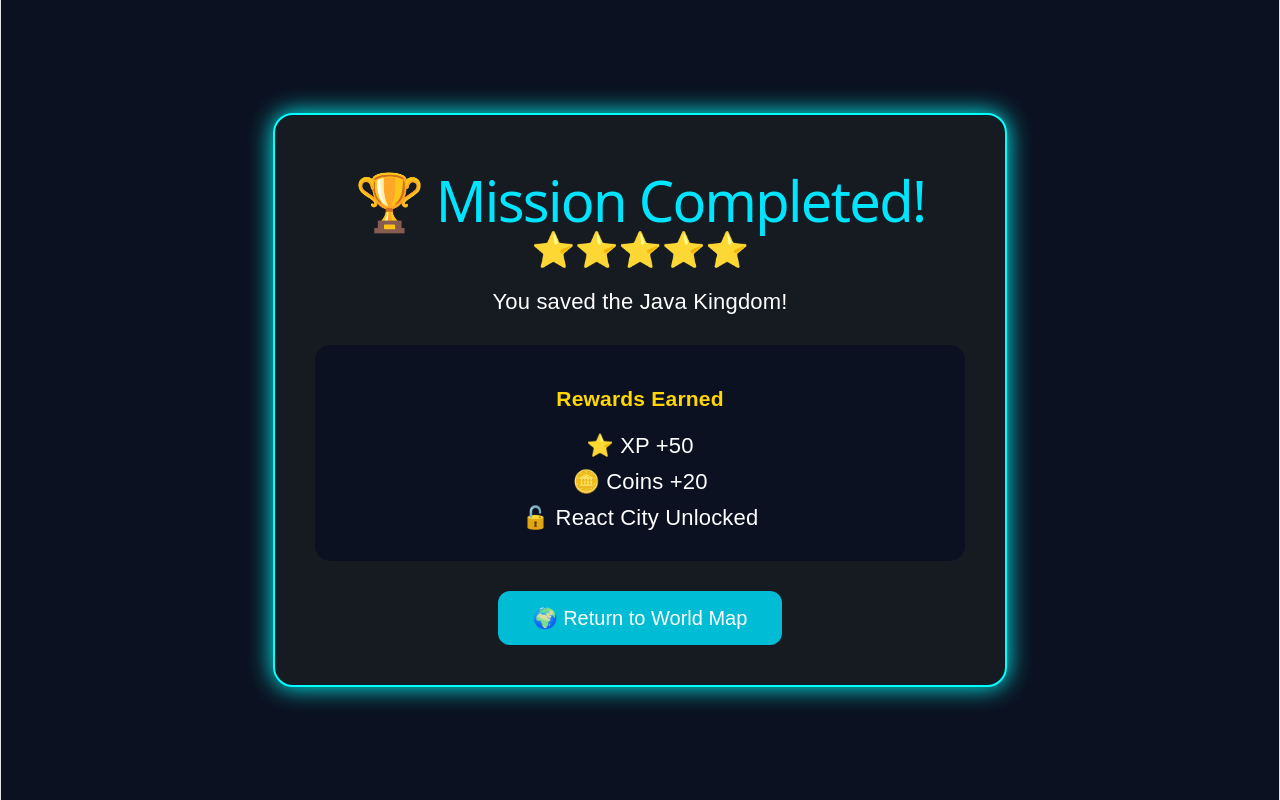
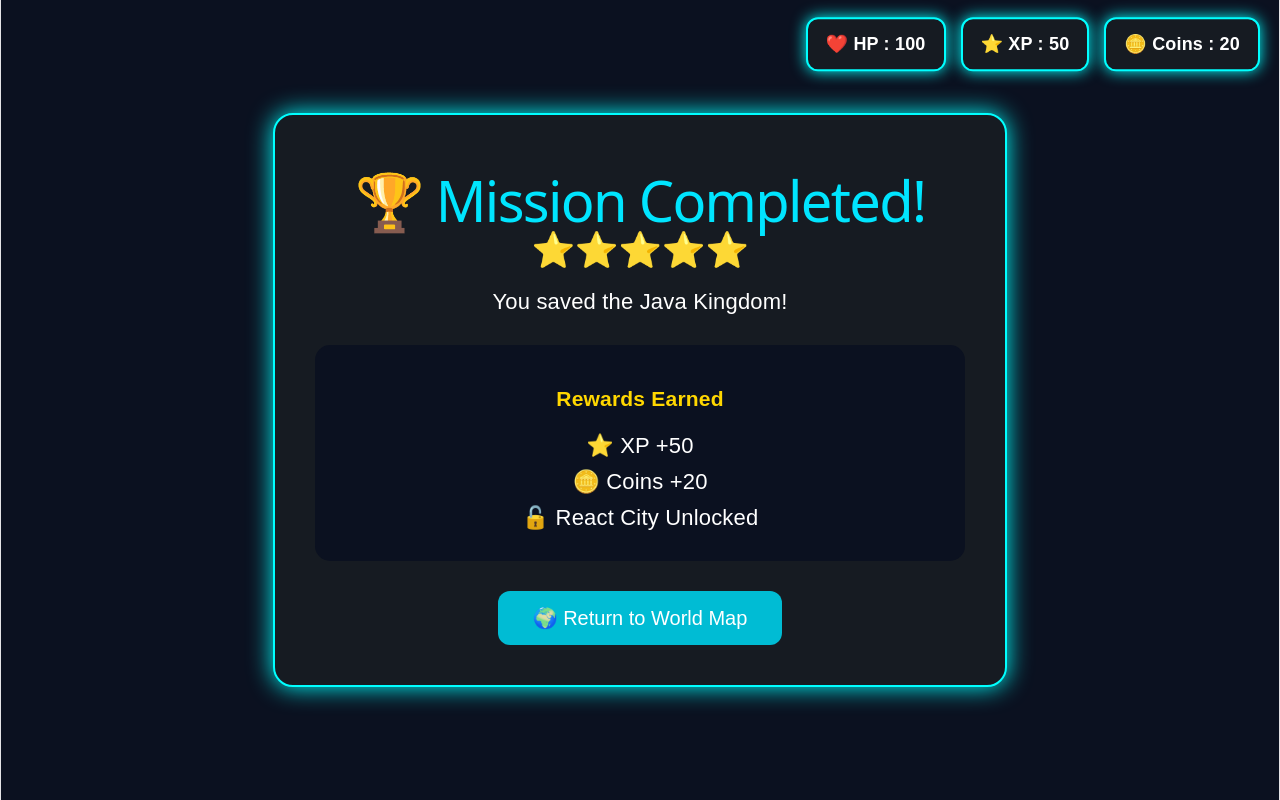
Before and after one commit to rashmirekhaghosh370-svg/JavaVerse, a React (Vite) app in the folder frontend/javaverse-frontend/: page /result in a window 1280 px wide. Built offline with nearby package versions, Linux system fonts and the light colour scheme.

Commit message:
Day-13-Added HUD, Progress MAP and React City Unlock System

```diff
--- /dev/null
+++ b/frontend/javaverse-frontend/src/components/HUD/HUD.css
@@ -0,0 +1,37 @@
+.hud{
+    position:fixed;
+    top:20px;
+    right:20px;
+    display:flex;
+    gap:15px;
+    z-index:999;
+}
+
+.hud-item{
+
+    background:#161b22;
+    color:white;
+    border:2px solid cyan;
+    padding:12px 18px;
+    border-radius:12px;
+    font-size:18px;
+    font-weight:bold;
+    box-shadow:0 0 15px cyan;
+    animation:floatHUD 2s infinite ease-in-out;
+}
+
+@keyframes floatHUD{
+
+0%{
+transform:translateY(0px);
+}
+
+50%{
+transform:translateY(-5px);
+}
+
+100%{
+transform:translateY(0px);
+}
+
+}
--- /dev/null
+++ b/frontend/javaverse-frontend/src/components/HUD/HUD.jsx
@@ -0,0 +1,29 @@
+import React from "react";
+import "./HUD.css";
+
+function HUD() {
+
+  const hp = 100;
+  const xp = localStorage.getItem("xp") || 0;
+  const coins = localStorage.getItem("coins") || 0;
+
+  return (
+    <div className="hud">
+
+      <div className="hud-item">
+        ❤️ HP : {hp}
+      </div>
+
+      <div className="hud-item">
+        ⭐ XP : {xp}
+      </div>
+
+      <div className="hud-item">
+        🪙 Coins : {coins}
+      </div>
+
+    </div>
+  );
+}
+
+export default HUD;
--- a/frontend/javaverse-frontend/src/pages/JavaKingdom/JavaKingdom.jsx
+++ b/frontend/javaverse-frontend/src/pages/JavaKingdom/JavaKingdom.jsx
@@ -1,11 +1,13 @@
 import React from "react";
 import "./JavaKingdom.css";
 import { useNavigate } from "react-router-dom";
+import HUD from "../../components/HUD/HUD";
 
 function JavaKingdom() {
     const navigate = useNavigate();
   return (
     <div className="kingdom-page">
+      <HUD />
 
       <h1 className="kingdom-title">
         🏰 Java Kingdom
--- a/frontend/javaverse-frontend/src/pages/Map/Map.jsx
+++ b/frontend/javaverse-frontend/src/pages/Map/Map.jsx
@@ -1,15 +1,16 @@
 import React from "react";
 import "./Map.css";
 import { useNavigate } from "react-router-dom";
+import HUD from "../../components/HUD/HUD";
 
 function Map() {
   const navigate = useNavigate();
-
   const reactUnlocked =
     localStorage.getItem("reactUnlocked") === "true";
 
   return (
     <div className="map-page">
+      <HUD/>
       <h1 className="map-title">🗺️ JavaVerse World Map</h1>
 
       <div className="map-grid">
--- a/frontend/javaverse-frontend/src/pages/Mission/Mission.jsx
+++ b/frontend/javaverse-frontend/src/pages/Mission/Mission.jsx
@@ -1,12 +1,15 @@
 import React from "react";
 import "./Mission.css";
 import { useNavigate } from "react-router-dom";
+import HUD from "../../components/HUD/HUD";
+
 
 function Mission() {
   const navigate = useNavigate();
 
   return (
     <div className="mission-page">
+      <HUD />
 
       <h1>📜 Mission 1</h1>
 
--- a/frontend/javaverse-frontend/src/pages/Quiz/Quiz.jsx
+++ b/frontend/javaverse-frontend/src/pages/Quiz/Quiz.jsx
@@ -1,6 +1,8 @@
 import React, { useState } from "react";
 import "./Quiz.css";
 import { useNavigate } from "react-router-dom";
+import HUD from "../../components/HUD/HUD";
+
 
 function Quiz() {
 const navigate = useNavigate();
@@ -51,6 +53,7 @@ const handleAnswer = (selected) => {
 return(
 
 <div className="quiz-page">
+    <HUD />
 <h1>📝 Java Quiz</h1>
 
 <div className="quiz-card">
--- a/frontend/javaverse-frontend/src/pages/Result/result.jsx
+++ b/frontend/javaverse-frontend/src/pages/Result/result.jsx
@@ -1,6 +1,8 @@
 import React from "react";
 import "./Result.css";
 import { useNavigate } from "react-router-dom";
+import HUD from "../../components/HUD/HUD";
+
 
 function Result() {
 
@@ -11,6 +13,7 @@ function Result() {
 
   return (
     <div className="result-page">
+        <HUD />
 
       <div className="result-card">
 
```
